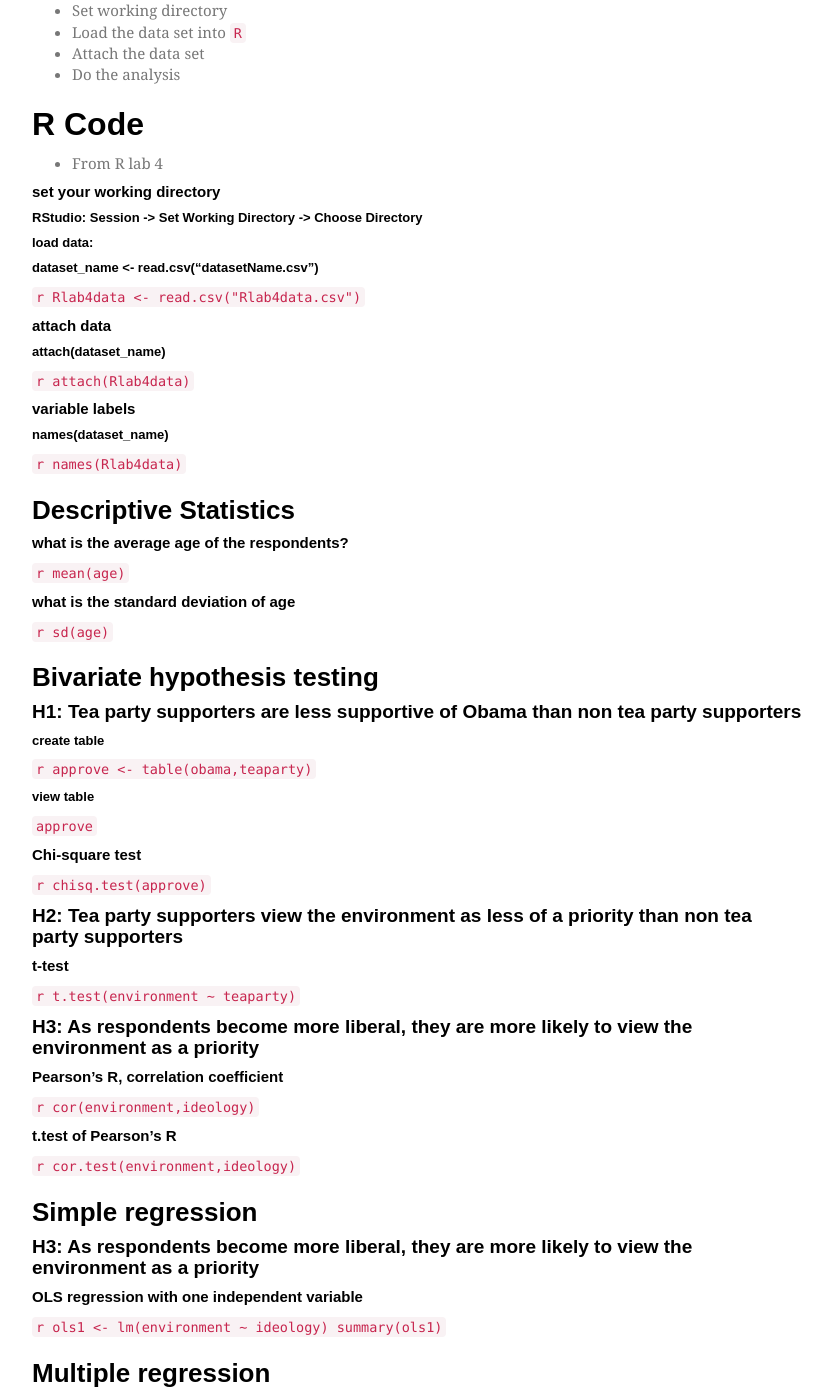
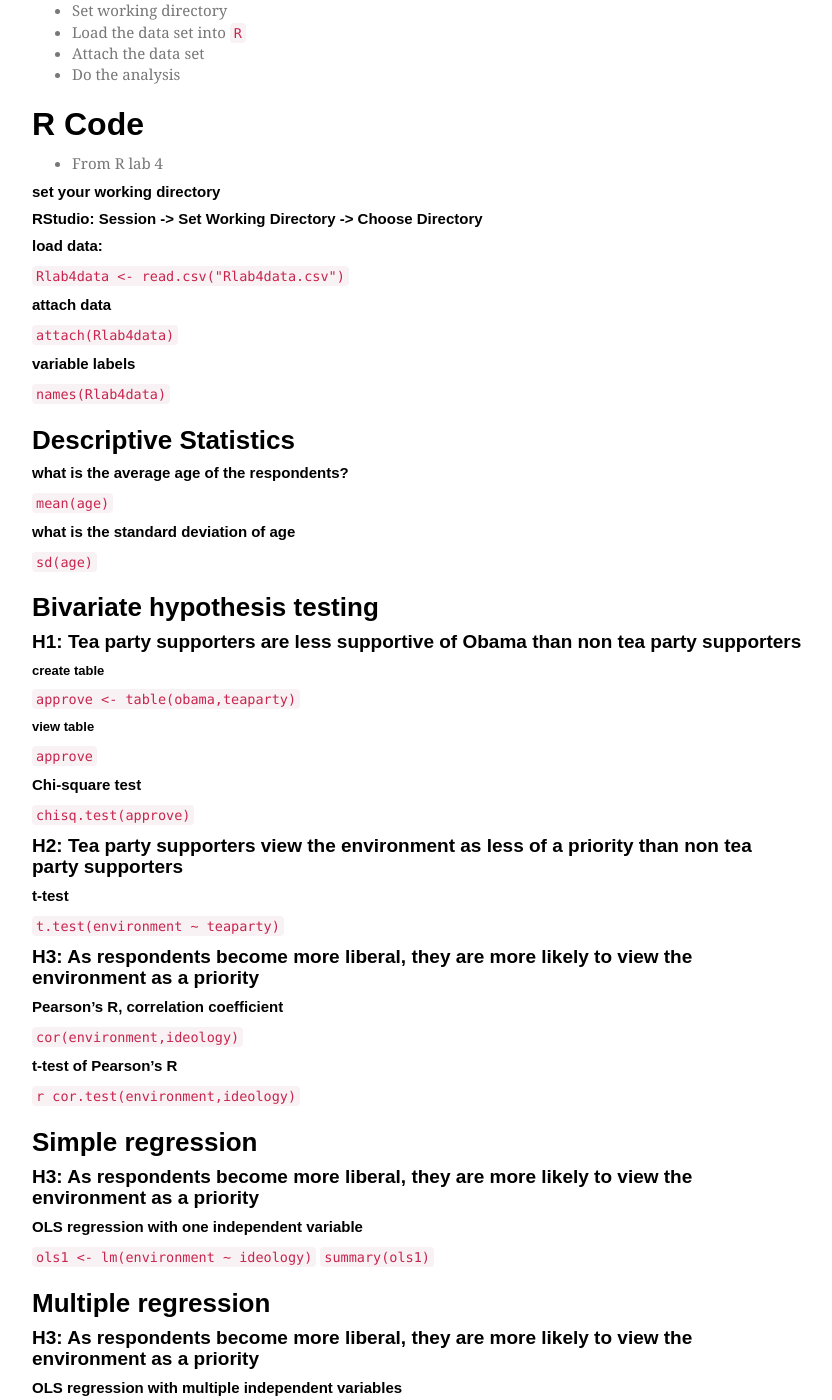
Before and after one commit to mnowlin/poli205, a Jekyll site: the page built from r.md, in a window 1280 px wide and 1400 px high, scrolled down 795 px. Shown: the whole window, without its empty margins (223-1055 px from the left). Built offline with Jekyll 4.4.1, drawn with Linux system fonts in a browser that asks for light colours; nearby versions of some CDN libraries; some web fonts are replaced; a file with an impossible date is left out; some of the changed text lies outside the part shown.

Commit message:
update r help

```diff
--- a/r.md
+++ b/r.md
@@ -45,52 +45,49 @@ To download RStudio go [here](http://www.rstudio.com/products/rstudio/download/)
 
 
 ##### set your working directory
-###### RStudio: Session -> Set Working Directory -> Choose Directory
+##### RStudio: Session -> Set Working Directory -> Choose Directory
 
-###### load data:
-######  dataset_name <- read.csv("datasetName.csv")
-`r Rlab4data <- read.csv("Rlab4data.csv")`
+##### load data:
+`Rlab4data <- read.csv("Rlab4data.csv")`
 
 ##### attach data
-###### attach(dataset_name)
-`r attach(Rlab4data)`
+`attach(Rlab4data)`
 
 ##### variable labels
-###### names(dataset_name)
-`r names(Rlab4data)`
+`names(Rlab4data)`
 
 ### Descriptive Statistics
 
 ##### what is the average age of the respondents?
-`r mean(age)`
+`mean(age)`
 
 ##### what is the standard deviation of age
-`r sd(age)`
+`sd(age)`
 
 ### Bivariate hypothesis testing
 
 #### H1: Tea party supporters are less supportive of Obama than non tea party supporters
 
 ###### create table
-`r approve <- table(obama,teaparty)`
+`approve <- table(obama,teaparty)`
 
 ###### view table
 `approve`
 
 ##### Chi-square test
-`r chisq.test(approve)`
+`chisq.test(approve)`
 
 #### H2: Tea party supporters view the environment as less of a priority than non tea party supporters
 
 ##### t-test
-`r t.test(environment ~ teaparty)`
+`t.test(environment ~ teaparty)`
 
 #### H3: As respondents become more liberal, they are more likely to view the environment as a priority
 
 ##### Pearson's R, correlation coefficient
-`r cor(environment,ideology)`
+`cor(environment,ideology)`
 
-##### t.test of Pearson's R
+##### t-test of Pearson's R
 `r cor.test(environment,ideology)`
 
 ### Simple regression
@@ -98,13 +95,13 @@ To download RStudio go [here](http://www.rstudio.com/products/rstudio/download/)
 #### H3: As respondents become more liberal, they are more likely to view the environment as a priority
 
 ##### OLS regression with one independent variable
-`r ols1 <- lm(environment ~ ideology)
-summary(ols1)`
+`ols1 <- lm(environment ~ ideology)`
+`summary(ols1)`
 
 ### Multiple regression
 
 #### H3: As respondents become more liberal, they are more likely to view the environment as a priority
 
 ##### OLS regression with multiple independent variables
-`r ols2 <- lm(environment ~ ideology+teaparty+age)
-summary(ols2)`
+`r ols2 <- lm(environment ~ ideology+teaparty+age)`
+`summary(ols2)`
```
